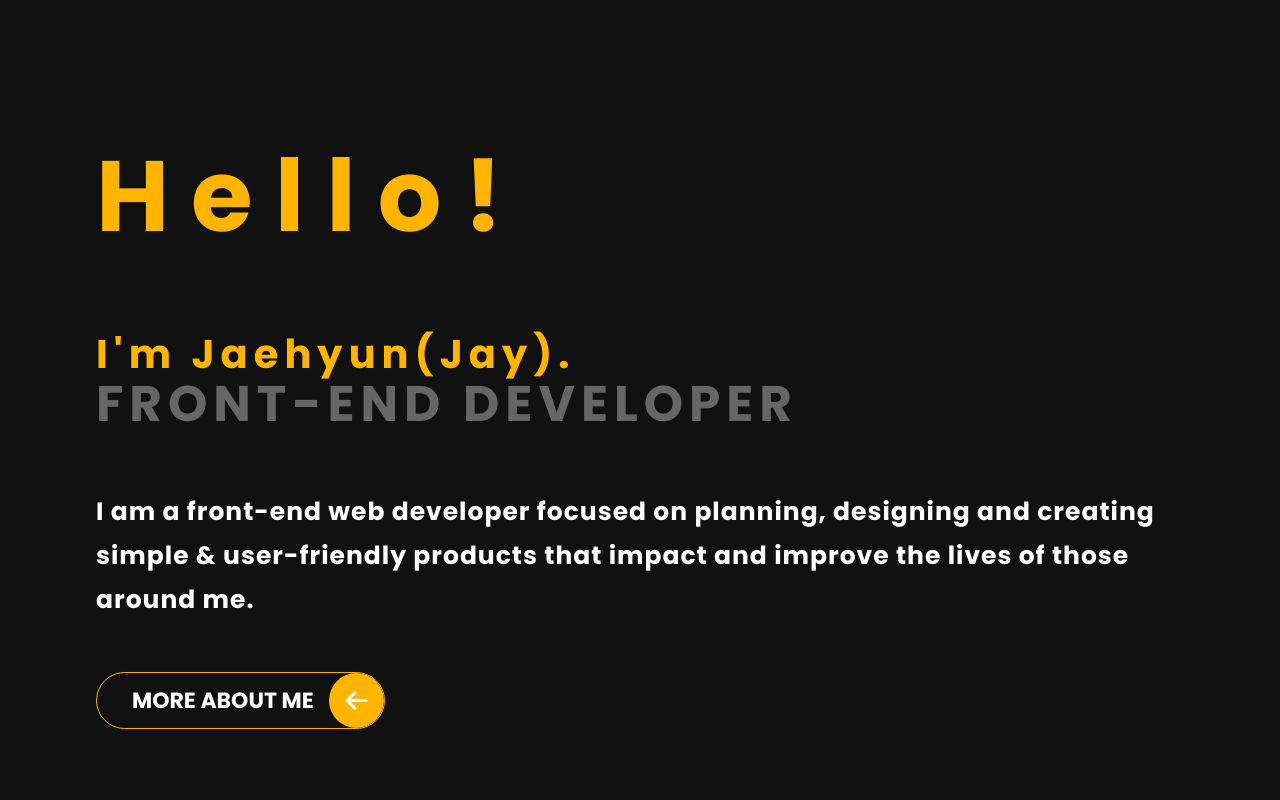
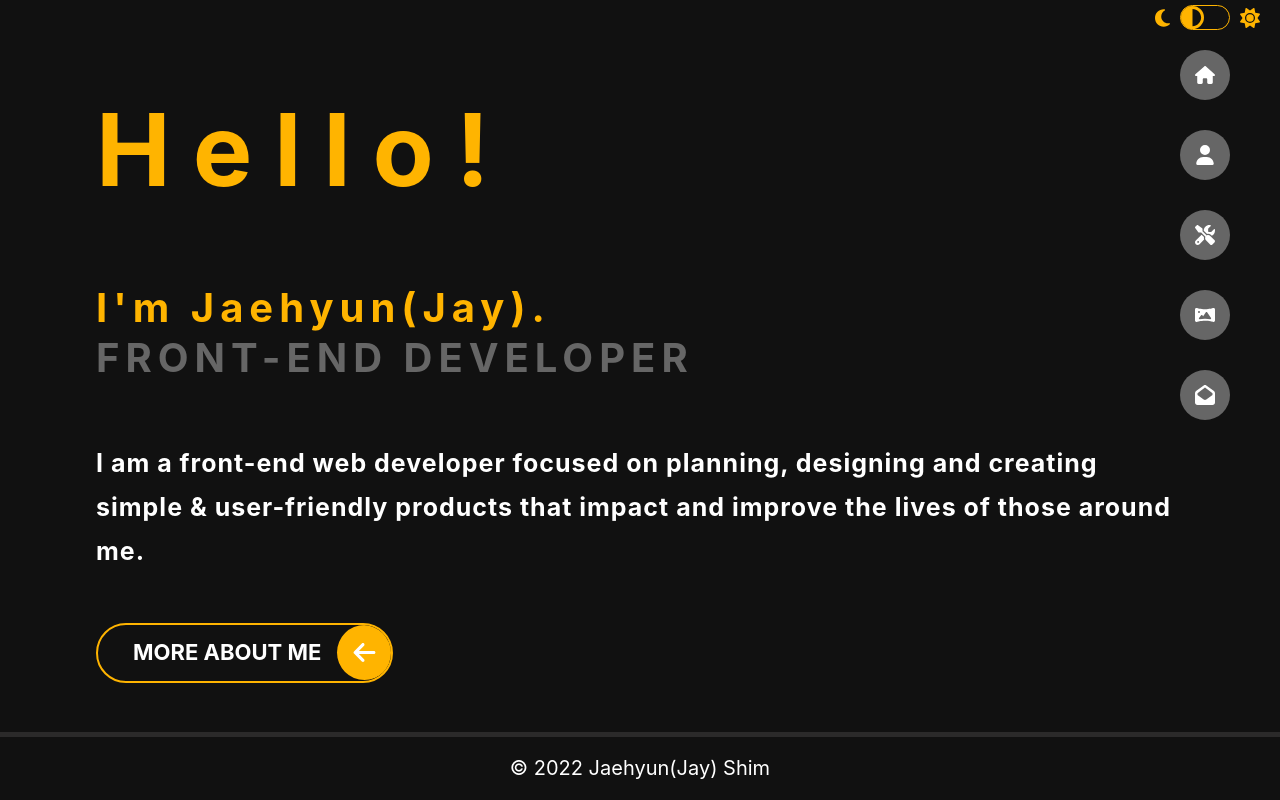
Before and after one commit to jhshim85/myPortfolio_React, a React (Create React App) app: page / in a window 1280 px wide. Built offline with nearby package versions, Linux system fonts and the light colour scheme.

Commit message:
completed nav component

```diff
--- a/src/App.js
+++ b/src/App.js
@@ -1,13 +1,21 @@
 import { Route, Routes} from 'react-router-dom';
+import Theme from './Components/Theme';
+import Nav from "./Components/Nav";
 import Home from "./Page/Home";
 import About from './Page/About';
+import Footer from './Components/Footer';
 
 function App() {
   return (
-    <Routes>
-      <Route path='/' element={<Home />} />
-      <Route path='/about' element={<About />}/>
-    </Routes>
+    <>
+    <Theme />
+    <Nav/>
+      <Routes>
+        <Route path='/' element={<Home />} />
+        <Route path='/about' element={<About />}/>
+      </Routes>
+    <Footer/>
+    </>
   );
 }
 
--- /dev/null
+++ b/src/Components/Footer.js
@@ -0,0 +1,9 @@
+const Footer = () => {
+  return (
+    <footer>
+      <p>© 2022 Jaehyun(Jay) Shim</p>
+    </footer>
+  )
+}
+
+export default Footer
--- /dev/null
+++ b/src/Components/Nav.js
@@ -0,0 +1,76 @@
+import { FontAwesomeIcon } from "@fortawesome/react-fontawesome";
+import { faHome, faUser, faScrewdriverWrench, faPanorama, faEnvelopeOpen } from "@fortawesome/free-solid-svg-icons";
+import { Link } from "react-router-dom";
+
+const Nav = () => {
+  return (
+    <>
+      <nav>
+        <ul className="menu__main">
+          <li className="menu__main--list">
+            <Link to="/">
+              <h4 className="menu__main--item">Home</h4>
+              <FontAwesomeIcon icon={faHome} className="menu__main--icon" />
+            </Link>
+          </li>
+          <li className="menu__main--list">
+            <Link to="/about">
+              <h4 className="menu__main--item">About</h4>
+              <FontAwesomeIcon icon={faUser} className="menu__main--icon" />
+            </Link>
+          </li>
+          <li className="menu__main--list">
+            <Link to="/skills">
+              <h4 className="menu__main--item">Skill</h4>
+              <FontAwesomeIcon icon={faScrewdriverWrench} className="menu__main--icon" />
+            </Link>
+          </li>
+          <li className="menu__main--list">
+            <Link to="/projects">
+              <h4 className="menu__main--item">Project</h4>
+              <FontAwesomeIcon icon={faPanorama} className="menu__main--icon" />
+            </Link>
+          </li>
+          <li className="menu__main--list">
+            <Link to="/contact">
+              <h4 className="menu__main--item">Contact</h4>
+              <FontAwesomeIcon icon={faEnvelopeOpen} className="menu__main--icon" />
+            </Link>
+          </li>
+        </ul>
+        <div className="menu__slide">
+          <p className="menu__slide--button" title="Click Me" tabindex='0'>JS</p>
+          <ul className="menu__slide--bar">
+            <li>
+              <Link to="/">
+                <FontAwesomeIcon icon={faHome} className="menu__slide--icon"/>
+              </Link>
+            </li>
+            <li>
+              <Link to="/about">
+                <FontAwesomeIcon icon={faUser} className="menu__slide--icon"/>
+              </Link>
+            </li>
+            <li>
+              <Link to="/skills">
+                <FontAwesomeIcon icon={faScrewdriverWrench} className="menu__slide--icon"/>
+              </Link>
+            </li>
+            <li>
+              <Link to="/projects">
+                <FontAwesomeIcon icon={faPanorama} className="menu__slide--icon"/>
+              </Link>
+            </li>
+            <li>
+              <Link to="/contact">
+                <FontAwesomeIcon icon={faEnvelopeOpen} className="menu__slide--icon"/>
+              </Link>
+            </li>
+          </ul>
+        </div>
+      </nav>
+    </>
+  )
+}
+
+export default Nav
--- /dev/null
+++ b/src/Components/Theme.js
@@ -0,0 +1,16 @@
+import { FontAwesomeIcon } from "@fortawesome/react-fontawesome";
+import { faMoon, faSun, faCircleHalfStroke } from "@fortawesome/free-solid-svg-icons";
+
+const Theme = () => {
+  return (
+    <div className="theme__toggle">
+      <FontAwesomeIcon icon={faMoon} />
+      <div className="theme__toggle--container">
+        <FontAwesomeIcon icon={faCircleHalfStroke} className="theme__toggle--notch"/>
+      </div>
+      <FontAwesomeIcon icon={faSun} />
+    </div>
+  )
+}
+
+export default Theme
--- a/src/Page/Home.js
+++ b/src/Page/Home.js
@@ -1,5 +1,6 @@
 import { FontAwesomeIcon } from "@fortawesome/react-fontawesome";
 import { faArrowLeft } from "@fortawesome/free-solid-svg-icons";
+import { Link } from "react-router-dom";
 
 const Home = () => {
   return (
@@ -9,10 +10,10 @@ const Home = () => {
         <h2 className="heading__name">I'm Jaehyun(Jay).
         <br /><span className="heading__occupation">Front-End Developer</span></h2>
         <h3 className="heading__intro">I am a front-end web developer focused on planning, designing and creating simple & user-friendly products that impact and improve the lives of those around me.</h3>
-        <a className="heading__button" href="#about">
+        <Link to='/about' className="heading__button">
           <p className="heading__button--text">more about me</p>
           <FontAwesomeIcon className="heading__button--icon" icon={faArrowLeft} />
-        </a>
+        </Link>
       </div>
     </main>
   )
--- /dev/null
+++ b/src/styles/partials/_footer.scss
@@ -0,0 +1,14 @@
+footer {
+  text-align: center;
+  border-top: 5px solid;
+  border-color: $darkGrey;
+  // position: absolute;
+  // left: 0;
+  // bottom: 0;
+  // right: 0;
+  p {
+    color: $white;
+    display: inline-block;
+    font-size: 1rem;
+  }
+}
--- a/src/styles/partials/_home.scss
+++ b/src/styles/partials/_home.scss
@@ -1,6 +1,5 @@
 .page__theme--dark {
   .heading__container {
-    min-height: 100vh;
     display: flex;
     flex-direction: column;
     justify-content: center;
@@ -31,22 +30,22 @@
   }
   .heading__button {
     border-radius: 35px;
-    border: 1px solid;
+    border: 2px solid;
+    border-color: $yellowOrange;
     padding: 15px 70px 15px 35px;
     margin: 25px 0;
     font-weight: bold;
     position: relative;
     overflow: hidden;
-    border-color: $yellowOrange;
     &:before {
       z-index: -1;
       background-color: $yellowOrange;;
       content: '';
       position: absolute;
-      top: 0;
-      bottom: 0;
-      left: 0;
-      right: 0;
+      top: -1px;
+      bottom: -1px;
+      left: -1px;
+      right: -1px;
       transform: translateX(100%);
       border-radius: 35px;
     }
@@ -65,9 +64,8 @@
       background-color: $yellowOrange;
       position: absolute;
       display: inline-block;
-      right: 0;
-      top: 0;
-      bottom: 0;
+      right: -1px;
+      top: 0px;
       width: 25px;
       height: 25px;
       padding: 15px;
--- /dev/null
+++ b/src/styles/partials/_nav.scss
@@ -0,0 +1,122 @@
+nav {
+  position: fixed;
+  right: 50px;
+  bottom: 0;
+  z-index: 10;
+  height: calc(100vh - 200px);
+  top: 50px;
+}
+
+.menu__main {
+  display: flex;
+  flex-direction: column;
+  justify-content: center;
+  align-items: center;
+  gap: 30px;
+  &--list {
+    padding: 3px;
+    width: 50px;
+    height: 50px;
+    position: relative;
+    display: flex;
+    justify-content: flex-end;
+    align-items: center;
+  }
+  &--item {
+    color: $white;
+    display: block;
+    height: 50px;
+    z-index: -1;
+    position: absolute;
+    visibility: hidden;
+    opacity: 0;
+    margin: 0;
+    font-size: 15px;
+    top: 0;
+    right: 0;
+    border-radius: 35px;
+    padding: 16px 65px 16px 25px;
+    font-weight: 900;
+    transition: 0.3s ease-in-out;
+  }
+  &--icon {
+    color: $white;
+    background-color: $lightGrey;
+    position: absolute;
+    left: 0;
+    right: 0;
+    top: 0;
+    bottom: 0;
+    width: 20px;
+    height: 20px;
+    display: block;
+    text-align: center;
+    padding: 15px;
+    border-radius: 50%;
+    transition: background-color 0.2s ease-in-out;
+  }
+  li:hover &--item,
+  li:focus-within &--item {
+    visibility: visible;
+    opacity: 1;
+    background-color: $yellowOrange;
+  }
+  li:hover &--icon,
+  li:focus-within &--icon {
+    background-color: $yellowOrange;
+  }
+}
+
+.menu__slide {
+  display: none;
+  flex-direction: column;
+  justify-content: center;
+  align-items: center;
+  gap: 10px;
+  &--button {
+    display: inline-block;
+    text-align: center;
+    border-radius: 25%;
+    padding: 10px;
+    margin-top: 0px;
+    margin-bottom: 5px;
+    cursor: pointer;
+    font-weight: bolder;
+    color: $yellowOrange;
+    border: 2px solid $yellowOrange;
+    font-size: 1.25rem;
+  }
+  &:hover &--button,
+  &:focus-within &--button {
+    background-color: $yellowOrange;
+    color: $white;
+  }
+  &:hover &--bar,
+  &:focus-within &--bar {
+    display: flex;
+  }
+  &--bar {
+    z-index: 10;
+    position: relative;
+    display: none;
+    flex-direction: column;
+    justify-content: center;
+    align-items: center;
+    gap: 5px;
+  }
+  &--icon {
+    width: 25px;
+    height: 25px;
+    display: block;
+    text-align: center;
+    padding: 10px;
+    border-radius: 25%;
+    transition: background-color 0.2s ease-in-out;
+    color: $white;
+    background-color: $lightGrey;
+  }
+  li:hover &--icon,
+  li:focus-within &--icon {
+    background-color: $yellowOrange;
+  }
+}
--- /dev/null
+++ b/src/styles/partials/_theme.scss
@@ -0,0 +1,30 @@
+.theme__toggle {
+  color: $yellowOrange;
+  position: fixed;
+  right: 20px;
+  z-index: 100;
+  top: 5px;
+  display: flex;
+  justify-content: space-between;
+  align-items: center;
+  gap: 10px;
+  &--container {
+    height: 25px;
+    width: 50px;
+    border-radius: 25px;
+    border: 1px solid $yellowOrange;
+    position: relative;
+  }
+  &--notch {
+    height: 23px;
+    width: 23px;
+    position: absolute;
+    top: 0;
+    left: 0;
+    transition: all 0.3s ease;
+    &:hover,
+    &:focus {
+      transform: translateX(27px);
+    }
+  }
+}
--- a/src/styles/partials/_typography.scss
+++ b/src/styles/partials/_typography.scss
@@ -1,10 +1,16 @@
-* {
+html {
   font-size: 125%;
   font-family: 'Poppins', sans-serif;
+  background-color: $black;
 }
 
 body {
-  background-color: $black;
+  #root {
+    min-height: 100vh;
+    display: flex;
+    flex-direction: column;
+    justify-content: space-between;
+  }
 }
 
 ul,
--- a/src/styles/style.css
+++ b/src/styles/style.css
@@ -232,13 +232,17 @@ html {
   overflow: hidden;
 }
 
-* {
+html {
   font-size: 125%;
   font-family: "Poppins", sans-serif;
+  background-color: #111;
 }
 
-body {
-  background-color: #111;
+body #root {
+  min-height: 100vh;
+  display: flex;
+  flex-direction: column;
+  justify-content: space-between;
 }
 
 ul,
@@ -279,8 +283,142 @@ img {
   top: -50px;
 }
 
+.theme__toggle {
+  color: #ffb400;
+  position: fixed;
+  right: 20px;
+  z-index: 100;
+  top: 5px;
+  display: flex;
+  justify-content: space-between;
+  align-items: center;
+  gap: 10px;
+}
+.theme__toggle--container {
+  height: 25px;
+  width: 50px;
+  border-radius: 25px;
+  border: 1px solid #ffb400;
+  position: relative;
+}
+.theme__toggle--notch {
+  height: 23px;
+  width: 23px;
+  position: absolute;
+  top: 0;
+  left: 0;
+  transition: all 0.3s ease;
+}
+.theme__toggle--notch:hover, .theme__toggle--notch:focus {
+  transform: translateX(27px);
+}
+
+nav {
+  position: fixed;
+  right: 50px;
+  bottom: 0;
+  z-index: 10;
+  height: calc(100vh - 200px);
+  top: 50px;
+}
+
+.menu__main {
+  display: flex;
+  flex-direction: column;
+  justify-content: center;
+  align-items: center;
+  gap: 30px;
+}
+.menu__main--list {
+  padding: 3px;
+  width: 50px;
+  height: 50px;
+  position: relative;
+  display: flex;
+  justify-content: flex-end;
+  align-items: center;
+}
+.menu__main--item {
+  color: #fff;
+  display: block;
+  height: 50px;
+  z-index: -1;
+  position: absolute;
+  visibility: hidden;
+  opacity: 0;
+  margin: 0;
+  font-size: 15px;
+  top: 0;
+  right: 0;
+  border-radius: 35px;
+  padding: 16px 65px 16px 25px;
+  font-weight: 900;
+  transition: 0.3s ease-in-out;
+}
+.menu__main--icon {
+  color: #fff;
+  background-color: #666;
+  position: absolute;
+  left: 0;
+  right: 0;
+  top: 0;
+  bottom: 0;
+  width: 20px;
+  height: 20px;
+  display: block;
+  text-align: center;
+  padding: 15px;
+  border-radius: 50%;
+  transition: background-color 0.2s ease-in-out;
+}
+li:hover .menu__main--item, li:focus-within .menu__main--item {
+  visibility: visible;
+  opacity: 1;
+  background-color: #ffb400;
+}
+li:hover .menu__main--icon, li:focus-within .menu__main--icon {
+  background-color: #ffb400;
+}
+
+.menu__slide {
+  display: none;
+  text-align: center;
+  border-radius: 25%;
+  padding: 10px;
+  margin-top: 0px;
+  margin-bottom: 5px;
+  cursor: pointer;
+  font-weight: bolder;
+}
+.menu__slide--bar {
+  z-index: 10;
+  position: relative;
+  flex-direction: column;
+  justify-content: center;
+  align-items: center;
+  gap: 5px;
+  display: flex;
+  opacity: 0;
+  top: -200%;
+  transition: opacity 0.2s ease-in-out;
+}
+.menu__slide--icon {
+  width: 45px;
+  height: 45px;
+  display: block;
+  text-align: center;
+  padding: 12px 10px 10px 10px;
+  border-radius: 25%;
+  transition: background-color 0.2s ease-in-out;
+  font-size: 1rem;
+}
+
+.menu__slide--clicked {
+  opacity: 0;
+  top: -200%;
+}
+
 .page__theme--dark .heading__container {
-  min-height: 100vh;
   display: flex;
   flex-direction: column;
   justify-content: center;
@@ -311,23 +449,23 @@ img {
 }
 .page__theme--dark .heading__button {
   border-radius: 35px;
-  border: 1px solid;
+  border: 2px solid;
+  border-color: #ffb400;
   padding: 15px 70px 15px 35px;
   margin: 25px 0;
   font-weight: bold;
   position: relative;
   overflow: hidden;
-  border-color: #ffb400;
 }
 .page__theme--dark .heading__button:before {
   z-index: -1;
   background-color: #ffb400;
   content: "";
   position: absolute;
-  top: 0;
-  bottom: 0;
-  left: 0;
-  right: 0;
+  top: -1px;
+  bottom: -1px;
+  left: -1px;
+  right: -1px;
   transform: translateX(100%);
   border-radius: 35px;
 }
@@ -345,11 +483,21 @@ img {
   background-color: #ffb400;
   position: absolute;
   display: inline-block;
-  right: 0;
-  top: 0;
-  bottom: 0;
+  right: -1px;
+  top: 0px;
   width: 25px;
   height: 25px;
   padding: 15px;
   border-radius: 50%;
+}
+
+footer {
+  text-align: center;
+  border-top: 5px solid;
+  border-color: #2b2a2a;
+}
+footer p {
+  color: #fff;
+  display: inline-block;
+  font-size: 1rem;
 }/*# sourceMappingURL=style.css.map */
--- a/src/styles/style.scss
+++ b/src/styles/style.scss
@@ -2,4 +2,7 @@
 @import "./partials/variables";
 @import "./partials/typography";
 @import "./partials/base";
+@import "./partials/theme";
+@import "./partials/nav";
 @import "./partials/home";
+@import "./partials/footer";
```
Also changed, not shown: 1 other file (tests, documents, lock files or other folders).
